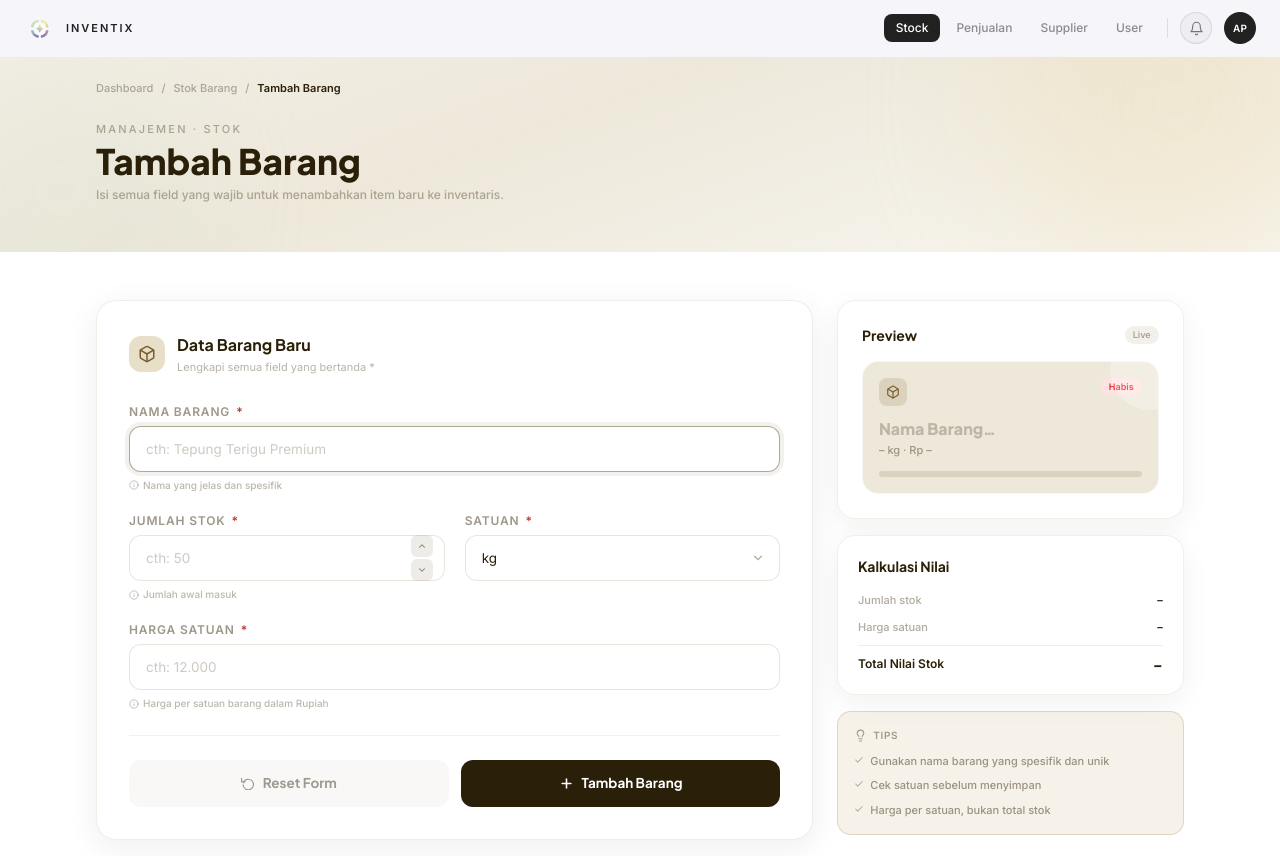
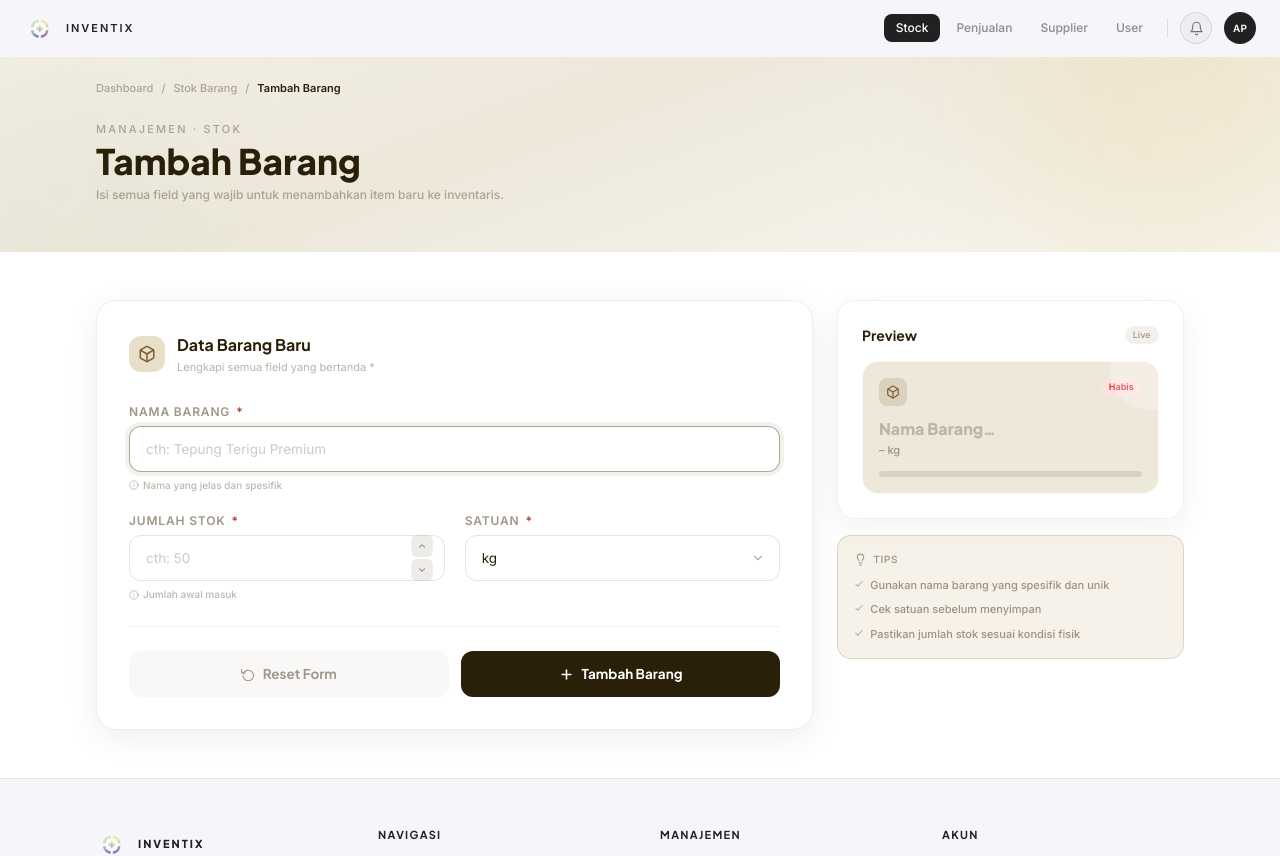
Before and after one commit to kathleenklavinka/inventix-fe, a Next.js app: page /stock/tambah in a window 1280 px wide. Shown: the top 856 px of the page. Built offline with nearby package versions, Linux system fonts and the light colour scheme.

Commit message:
updated stock page

```diff
--- a/app/auth/login/page.tsx
+++ b/app/auth/login/page.tsx
@@ -1,4 +1,3 @@
-// app/auth/login/page.tsx
 "use client";
 
 import { useState } from "react";
--- a/app/stock/edit/[id]/page.tsx
+++ b/app/stock/edit/[id]/page.tsx
@@ -12,18 +12,18 @@ const SATUAN_OPTIONS = ["kg", "gram", "liter", "ml", "pcs", "botol", "dus", "kar
 
 // Mock data — sama seperti /stock
 const stokData = [
-  { id: 1,  nama: "Tepung Terigu",    jumlah: 0,   satuan: "kg",    harga: 12000,  max: 100 },
-  { id: 2,  nama: "Gula Pasir",       jumlah: 50,  satuan: "kg",    harga: 15500,  max: 100 },
-  { id: 3,  nama: "Minyak Goreng",    jumlah: 0,   satuan: "liter", harga: 18000,  max: 80  },
-  { id: 4,  nama: "Susu UHT",         jumlah: 120, satuan: "pcs",   harga: 7500,   max: 200 },
-  { id: 5,  nama: "Kopi Arabika",     jumlah: 30,  satuan: "kg",    harga: 85000,  max: 60  },
-  { id: 6,  nama: "Teh Hijau",        jumlah: 15,  satuan: "pcs",   harga: 22000,  max: 50  },
-  { id: 7,  nama: "Beras Premium",    jumlah: 200, satuan: "kg",    harga: 14000,  max: 300 },
-  { id: 8,  nama: "Garam Halus",      jumlah: 8,   satuan: "kg",    harga: 5000,   max: 40  },
-  { id: 9,  nama: "Mentega",          jumlah: 0,   satuan: "pcs",   harga: 32000,  max: 60  },
-  { id: 10, nama: "Coklat Bubuk",     jumlah: 22,  satuan: "kg",    harga: 45000,  max: 50  },
-  { id: 11, nama: "Vanilla Essence",  jumlah: 40,  satuan: "botol", harga: 28000,  max: 80  },
-  { id: 12, nama: "Baking Powder",    jumlah: 5,   satuan: "pcs",   harga: 12500,  max: 30  },
+  { id: 1,  nama: "Tepung Terigu",    jumlah: 0,   satuan: "kg",    max: 100 },
+  { id: 2,  nama: "Gula Pasir",       jumlah: 50,  satuan: "kg",    max: 100 },
+  { id: 3,  nama: "Minyak Goreng",    jumlah: 0,   satuan: "liter", max: 80  },
+  { id: 4,  nama: "Susu UHT",         jumlah: 120, satuan: "pcs",   max: 200 },
+  { id: 5,  nama: "Kopi Arabika",     jumlah: 30,  satuan: "kg",    max: 60  },
+  { id: 6,  nama: "Teh Hijau",        jumlah: 15,  satuan: "pcs",   max: 50  },
+  { id: 7,  nama: "Beras Premium",    jumlah: 200, satuan: "kg",    max: 300 },
+  { id: 8,  nama: "Garam Halus",      jumlah: 8,   satuan: "kg",    max: 40  },
+  { id: 9,  nama: "Mentega",          jumlah: 0,   satuan: "pcs",   max: 60  },
+  { id: 10, nama: "Coklat Bubuk",     jumlah: 22,  satuan: "kg",    max: 50  },
+  { id: 11, nama: "Vanilla Essence",  jumlah: 40,  satuan: "botol", max: 80  },
+  { id: 12, nama: "Baking Powder",    jumlah: 5,   satuan: "pcs",   max: 30  },
 ];
 
 // ── SVG ICONS ──
@@ -97,10 +97,18 @@ const IconCheck = ({ size = 14, color = "currentColor" }) => (
   </svg>
 );
 
-const IconLightbulb = ({ size = 13, color = "currentColor" }) => (
+const IconAlertTriangle = ({ size = 40, color = "currentColor" }) => (
+  <svg width={size} height={size} viewBox="0 0 24 24" fill="none" stroke={color} strokeWidth="1.5" strokeLinecap="round" strokeLinejoin="round">
+    <path d="M10.29 3.86L1.82 18a2 2 0 0 0 1.71 3h16.94a2 2 0 0 0 1.71-3L13.71 3.86a2 2 0 0 0-3.42 0z"/>
+    <line x1="12" y1="9" x2="12" y2="13"/>
+    <line x1="12" y1="17" x2="12.01" y2="17"/>
+  </svg>
+);
+
+const IconEdit = ({ size = 18, color = "currentColor" }) => (
   <svg width={size} height={size} viewBox="0 0 24 24" fill="none" stroke={color} strokeWidth="2" strokeLinecap="round" strokeLinejoin="round">
-    <line x1="9" y1="18" x2="15" y2="18"/><line x1="10" y1="22" x2="14" y2="22"/>
-    <path d="M15.09 14c.18-.98.65-1.74 1.41-2.5A4.65 4.65 0 0 0 18 8 6 6 0 0 0 6 8c0 1 .23 2.23 1.5 3.5A4.61 4.61 0 0 1 8.91 14"/>
+    <path d="M11 4H4a2 2 0 0 0-2 2v14a2 2 0 0 0 2 2h14a2 2 0 0 0 2-2v-7"/>
+    <path d="M18.5 2.5a2.121 2.121 0 0 1 3 3L12 15l-4 1 1-4 9.5-9.5z"/>
   </svg>
 );
 
@@ -113,21 +121,6 @@ const IconChevronUp = ({ size = 10 }) => (
 const IconChevronDown = ({ size = 10 }) => (
   <svg width={size} height={size} viewBox="0 0 24 24" fill="none" stroke="currentColor" strokeWidth="2.5" strokeLinecap="round" strokeLinejoin="round">
     <polyline points="6 9 12 15 18 9"/>
-  </svg>
-);
-
-const IconAlertTriangle = ({ size = 40, color = "currentColor" }) => (
-  <svg width={size} height={size} viewBox="0 0 24 24" fill="none" stroke={color} strokeWidth="1.5" strokeLinecap="round" strokeLinejoin="round">
-    <path d="M10.29 3.86L1.82 18a2 2 0 0 0 1.71 3h16.94a2 2 0 0 0 1.71-3L13.71 3.86a2 2 0 0 0-3.42 0z"/>
-    <line x1="12" y1="9" x2="12" y2="13"/>
-    <line x1="12" y1="17" x2="12.01" y2="17"/>
-  </svg>
-);
-
-const IconEdit = ({ size = 18, color = "currentColor" }) => (
-  <svg width={size} height={size} viewBox="0 0 24 24" fill="none" stroke={color} strokeWidth="2" strokeLinecap="round" strokeLinejoin="round">
-    <path d="M11 4H4a2 2 0 0 0-2 2v14a2 2 0 0 0 2 2h14a2 2 0 0 0 2-2v-7"/>
-    <path d="M18.5 2.5a2.121 2.121 0 0 1 3 3L12 15l-4 1 1-4 9.5-9.5z"/>
   </svg>
 );
 
@@ -166,7 +159,6 @@ export default function EditStokPage() {
     nama: "",
     jumlah: "",
     satuan: "kg",
-    harga: "",
   });
   const [errors, setErrors] = useState<Record<string, string>>({});
   const [submitting, setSubmitting] = useState(false);
@@ -181,7 +173,6 @@ export default function EditStokPage() {
         nama: original.nama,
         jumlah: String(original.jumlah),
         satuan: original.satuan,
-        harga: original.harga.toLocaleString("id-ID"),
       });
       setTimeout(() => namaRef.current?.focus(), 380);
     }
@@ -194,19 +185,12 @@ export default function EditStokPage() {
     if (form.jumlah === "" || isNaN(Number(form.jumlah))) e.jumlah = "Jumlah wajib diisi dengan angka.";
     else if (Number(form.jumlah) < 0) e.jumlah = "Jumlah tidak boleh negatif.";
     if (!form.satuan) e.satuan = "Satuan wajib dipilih.";
-    if (form.harga === "" || isNaN(Number(form.harga.replace(/\D/g, "")))) e.harga = "Harga wajib diisi dengan angka.";
-    else if (Number(form.harga.replace(/\D/g, "")) <= 0) e.harga = "Harga harus lebih dari 0.";
     return e;
   }
 
   function handleChange(k: string, v: string) {
     setForm(f => ({ ...f, [k]: v }));
     if (errors[k]) setErrors(e => { const next = { ...e }; delete next[k]; return next; });
-  }
-
-  function handleHargaInput(v: string) {
-    const num = v.replace(/\D/g, "");
-    handleChange("harga", num ? Number(num).toLocaleString("id-ID") : "");
   }
 
   function handleSubmit() {
@@ -222,23 +206,19 @@ export default function EditStokPage() {
       nama: original.nama,
       jumlah: String(original.jumlah),
       satuan: original.satuan,
-      harga: original.harga.toLocaleString("id-ID"),
     });
     setErrors({});
     setSuccess(false);
     setTimeout(() => namaRef.current?.focus(), 100);
   }
 
-  const hargaNum = Number(form.harga.replace(/\D/g, "")) || 0;
   const jumlahNum = Number(form.jumlah) || 0;
-  const totalVal = hargaNum * jumlahNum;
 
   // Cek apakah ada perubahan dari data original
   const isDirty = original && (
     form.nama !== original.nama ||
     form.jumlah !== String(original.jumlah) ||
-    form.satuan !== original.satuan ||
-    hargaNum !== original.harga
+    form.satuan !== original.satuan
   );
 
   // 404 state — id tidak ditemukan
@@ -526,17 +506,6 @@ export default function EditStokPage() {
                             {SATUAN_OPTIONS.map(s => <option key={s} value={s}>{s}</option>)}
                           </select>
                         </FormField>
-
-                        {/* Harga */}
-                        <div className="sm:col-span-2">
-                          <FormField label="Harga Satuan" required hint="Harga per satuan barang dalam Rupiah" error={errors.harga}>
-                            <input className={`form-input${errors.harga ? " error" : ""}`}
-                              placeholder="cth: 12.000"
-                              value={form.harga}
-                              onChange={e => handleHargaInput(e.target.value)}
-                              inputMode="numeric" />
-                          </FormField>
-                        </div>
                       </div>
 
                       <div className="my-6" style={{ height: "1px", background: "rgba(140,110,60,0.10)" }} />
@@ -570,7 +539,7 @@ export default function EditStokPage() {
                         <span className="font-semibold" style={{ color: "#2a1f08" }}>{form.nama}</span> berhasil diperbarui.
                       </p>
                       <p className="text-[11px] mb-7" style={{ color: "rgba(80,65,40,0.42)" }}>
-                        {jumlahNum} {form.satuan} · Rp {hargaNum.toLocaleString("id-ID")} / satuan
+                        {jumlahNum} {form.satuan}
                       </p>
                       <div className="flex flex-row gap-3 w-full max-w-xs">
                         <button className="btn-secondary" onClick={handleReset}>
@@ -618,7 +587,7 @@ export default function EditStokPage() {
                         {form.nama || <span style={{ color: "rgba(80,65,40,0.30)" }}>Nama Barang…</span>}
                       </p>
                       <p className="text-[11px] font-medium" style={{ color: "rgba(80,65,40,0.50)" }}>
-                        {form.jumlah || "–"} {form.satuan} · {form.harga ? `Rp ${form.harga}` : "Rp –"}
+                        {form.jumlah || "–"} {form.satuan}
                       </p>
                       <div className="mt-3 w-full h-1.5 rounded-full overflow-hidden"
                         style={{ background: "rgba(140,110,60,0.18)" }}>
@@ -645,29 +614,12 @@ export default function EditStokPage() {
                       {[
                         { label: "Nama",   val: original?.nama ?? "–" },
                         { label: "Jumlah", val: `${original?.jumlah} ${original?.satuan}` },
-                        { label: "Harga",  val: `Rp ${original?.harga.toLocaleString("id-ID")}` },
                       ].map((r, i) => (
                         <div key={i} className="diff-row">
                           <span className="text-[11px] font-medium" style={{ color: "rgba(80,65,40,0.45)" }}>{r.label}</span>
                           <span className="text-[11px] font-semibold" style={{ color: "#2a1f08" }}>{r.val}</span>
                         </div>
                       ))}
-                    </div>
-
-                    {/* Total nilai sebelumnya */}
-                    <div className="mt-3 pt-3" style={{ borderTop: "1px solid rgba(140,110,60,0.12)" }}>
-                      <div className="flex items-center justify-between">
-                        <span className="text-[11px] font-medium" style={{ color: "rgba(80,65,40,0.45)" }}>Nilai stok lama</span>
-                        <span className="font-['Plus_Jakarta_Sans'] font-black text-sm" style={{ color: "rgba(80,65,40,0.55)" }}>
-                          Rp {((original?.harga ?? 0) * (original?.jumlah ?? 0)).toLocaleString("id-ID")}
-                        </span>
-                      </div>
-                      <div className="flex items-center justify-between mt-1.5">
-                        <span className="text-[11px] font-bold" style={{ color: "#2a1f08" }}>Nilai stok baru</span>
-                        <span className="font-['Plus_Jakarta_Sans'] font-black text-sm" style={{ color: "#2a1f08" }}>
-                          {totalVal ? `Rp ${totalVal.toLocaleString("id-ID")}` : "–"}
-                        </span>
-                      </div>
                     </div>
                   </div>
                 </div>
--- a/app/stock/tambah/page.tsx
+++ b/app/stock/tambah/page.tsx
@@ -123,7 +123,7 @@ function FormField({
 
 export default function TambahStokPage() {
   const [mounted, setMounted] = useState(false);
-  const [form, setForm] = useState({ nama: "", jumlah: "", satuan: "kg", harga: "" });
+  const [form, setForm] = useState({ nama: "", jumlah: "", satuan: "kg" });
   const [errors, setErrors] = useState<Record<string, string>>({});
   const [submitting, setSubmitting] = useState(false);
   const [success, setSuccess] = useState(false);
@@ -141,19 +141,12 @@ export default function TambahStokPage() {
     if (form.jumlah === "" || isNaN(Number(form.jumlah))) e.jumlah = "Jumlah wajib diisi dengan angka.";
     else if (Number(form.jumlah) < 0) e.jumlah = "Jumlah tidak boleh negatif.";
     if (!form.satuan) e.satuan = "Satuan wajib dipilih.";
-    if (form.harga === "" || isNaN(Number(form.harga.replace(/\D/g, "")))) e.harga = "Harga wajib diisi dengan angka.";
-    else if (Number(form.harga.replace(/\D/g, "")) <= 0) e.harga = "Harga harus lebih dari 0.";
     return e;
   }
 
   function handleChange(k: string, v: string) {
     setForm(f => ({ ...f, [k]: v }));
     if (errors[k]) setErrors(e => { const next = { ...e }; delete next[k]; return next; });
-  }
-
-  function handleHargaInput(v: string) {
-    const num = v.replace(/\D/g, "");
-    handleChange("harga", num ? Number(num).toLocaleString("id-ID") : "");
   }
 
   function handleSubmit() {
@@ -164,16 +157,14 @@ export default function TambahStokPage() {
   }
 
   function handleReset() {
-    setForm({ nama: "", jumlah: "", satuan: "kg", harga: "" });
+    setForm({ nama: "", jumlah: "", satuan: "kg" });
     setErrors({});
     setSuccess(false);
     setTimeout(() => namaRef.current?.focus(), 100);
   }
 
-  const hargaNum = Number(form.harga.replace(/\D/g, "")) || 0;
   const jumlahNum = Number(form.jumlah) || 0;
-  const totalVal = hargaNum * jumlahNum;
-  const isFormDirty = form.nama || form.jumlah || form.harga;
+  const isFormDirty = form.nama || form.jumlah;
 
   return (
     <>
@@ -392,17 +383,6 @@ export default function TambahStokPage() {
                             {SATUAN_OPTIONS.map(s => <option key={s} value={s}>{s}</option>)}
                           </select>
                         </FormField>
-
-                        {/* Harga */}
-                        <div className="sm:col-span-2">
-                          <FormField label="Harga Satuan" required hint="Harga per satuan barang dalam Rupiah" error={errors.harga}>
-                            <input className={`form-input${errors.harga ? " error" : ""}`}
-                              placeholder="cth: 12.000"
-                              value={form.harga}
-                              onChange={e => handleHargaInput(e.target.value)}
-                              inputMode="numeric" />
-                          </FormField>
-                        </div>
                       </div>
 
                       <div className="my-6" style={{ height: "1px", background: "rgba(140,110,60,0.10)" }} />
@@ -436,7 +416,7 @@ export default function TambahStokPage() {
                         <span className="font-semibold" style={{ color: "#2a1f08" }}>{form.nama}</span> berhasil disimpan ke sistem.
                       </p>
                       <p className="text-[11px] mb-7" style={{ color: "rgba(80,65,40,0.42)" }}>
-                        {jumlahNum} {form.satuan} · Rp {hargaNum.toLocaleString("id-ID")} / satuan
+                        {jumlahNum} {form.satuan}
                       </p>
                       <div className="flex flex-col sm:flex-row gap-3 w-full max-w-xs">
                         <button className="btn-secondary" onClick={handleReset}>
@@ -484,7 +464,7 @@ export default function TambahStokPage() {
                         {form.nama || <span style={{ color: "rgba(80,65,40,0.30)" }}>Nama Barang…</span>}
                       </p>
                       <p className="text-[11px] font-medium" style={{ color: "rgba(80,65,40,0.50)" }}>
-                        {form.jumlah || "–"} {form.satuan} · {form.harga ? `Rp ${form.harga}` : "Rp –"}
+                        {form.jumlah || "–"} {form.satuan}
                       </p>
                       <div className="mt-3 w-full h-1.5 rounded-full overflow-hidden"
                         style={{ background: "rgba(140,110,60,0.18)" }}>
@@ -493,34 +473,8 @@ export default function TambahStokPage() {
                     </div>
                   </div>
 
-                  {/* Kalkulasi */}
-                  <div className="anim-fade-up d300 zoom-card border p-5"
-                    style={{ background: "rgba(255,255,255,0.55)", backdropFilter: "blur(22px)", borderColor: "rgba(140,110,60,0.10)", borderRadius: "18px", boxShadow: "0 8px 28px rgba(42,31,8,0.06)" }}>
-                    <h3 className="font-['Plus_Jakarta_Sans'] font-bold text-sm mb-4" style={{ color: "#2a1f08" }}>
-                      Kalkulasi Nilai
-                    </h3>
-                    <div className="space-y-2.5">
-                      {[
-                        { label: "Jumlah stok",  val: jumlahNum ? `${jumlahNum} ${form.satuan}` : "–" },
-                        { label: "Harga satuan", val: hargaNum ? `Rp ${hargaNum.toLocaleString("id-ID")}` : "–" },
-                      ].map((r, i) => (
-                        <div key={i} className="flex items-center justify-between">
-                          <span className="text-[11px] font-medium" style={{ color: "rgba(80,65,40,0.45)" }}>{r.label}</span>
-                          <span className="text-[11px] font-semibold" style={{ color: "#2a1f08" }}>{r.val}</span>
-                        </div>
-                      ))}
-                      <div className="my-2" style={{ height: "1px", background: "rgba(140,110,60,0.12)" }} />
-                      <div className="flex items-center justify-between">
-                        <span className="text-xs font-bold" style={{ color: "#2a1f08" }}>Total Nilai Stok</span>
-                        <span className="font-['Plus_Jakarta_Sans'] font-black text-sm" style={{ color: "#2a1f08" }}>
-                          {totalVal ? `Rp ${totalVal.toLocaleString("id-ID")}` : "–"}
-                        </span>
-                      </div>
-                    </div>
-                  </div>
-
                   {/* Tips */}
-                  <div className="anim-fade-up d350 border p-4"
+                  <div className="anim-fade-up d300 border p-4"
                     style={{ background: "rgba(232,223,200,0.40)", borderColor: "rgba(140,110,60,0.22)", borderRadius: "14px" }}>
                     <p className="text-[10px] font-bold tracking-[0.06em] uppercase mb-2.5 flex items-center gap-1.5"
                       style={{ color: "rgba(80,65,40,0.50)" }}>
@@ -530,7 +484,7 @@ export default function TambahStokPage() {
                       {[
                         "Gunakan nama barang yang spesifik dan unik",
                         "Cek satuan sebelum menyimpan",
-                        "Harga per satuan, bukan total stok",
+                        "Pastikan jumlah stok sesuai kondisi fisik",
                       ].map((t, i) => (
                         <li key={i} className="text-[11px] font-medium flex items-start gap-1.5"
                           style={{ color: "rgba(80,65,40,0.55)" }}>
```
Also changed, not shown: app/stock/page.tsx (+14 -23 lines).
